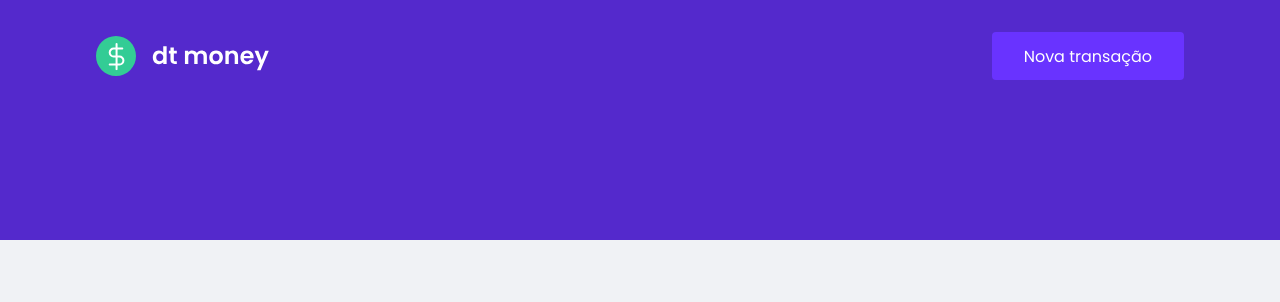
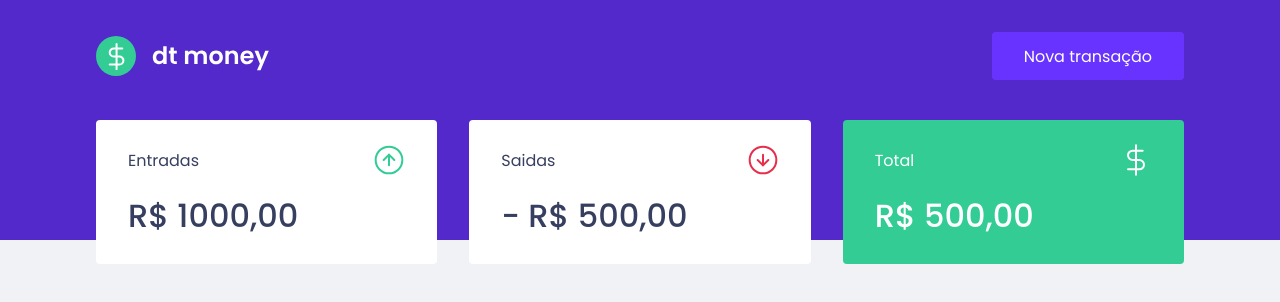
Before and after one commit to GuilhermeFujita/ignite-dtmoney, a React (Create React App) app: page / in a window 1280 px wide. Shown: the top 302 px of the page. Built offline with nearby package versions, Linux system fonts and the light colour scheme.

Commit message:
Summary - Structure and styles

```diff
--- a/public/index.html
+++ b/public/index.html
@@ -10,7 +10,7 @@
 
     <title>dtmoney</title>
 
-		<link href="https://fonts.googleapis.com/css2?family=Poppins:wght@400;600&display=swap" rel="stylesheet">
+		<link href="https://fonts.googleapis.com/css2?family=Poppins:wght@400;500;600&display=swap" rel="stylesheet">
   </head>
   <body>
     <noscript>You need to enable JavaScript to run this app.</noscript>
--- a/src/App.tsx
+++ b/src/App.tsx
@@ -1,11 +1,14 @@
 import React from 'react';
+import { Dashboard } from './components/Dashboard';
 import { Header } from './components/Header';
+
 import { GlobalStyle } from './styles/global';
 
 export function App() {
   return (
     <>
       <Header/>
+			<Dashboard/>
 			<GlobalStyle/>
     </>
   );
--- /dev/null
+++ b/src/components/Dashboard/index.tsx
@@ -0,0 +1,11 @@
+import React from 'react';
+import { Summary } from '../Summary';
+import { Container } from './styles';
+
+export function Dashboard() {
+	return (
+		<Container>
+			<Summary/>
+		</Container>
+	);
+}
--- /dev/null
+++ b/src/components/Dashboard/styles.ts
@@ -0,0 +1,7 @@
+import styled from 'styled-components';
+
+export const Container = styled.main`
+	max-width: 1120px;
+	margin: 0 auto;
+	padding: 2.5rem 1rem;
+`;
--- /dev/null
+++ b/src/components/Summary/index.tsx
@@ -0,0 +1,35 @@
+import IncomeImg from '../../assets/income.svg';
+import OutcomeImg from '../../assets/outcome.svg';
+import TotalImg from '../../assets/total.svg';
+
+import { Container } from "./styles";
+
+export function Summary() {
+	return (
+		<Container>
+			<div>
+				<header>
+					<p>Entradas</p>
+					<img src={IncomeImg} alt="Entradas"/>
+				</header>
+				<strong>R$ 1000,00</strong>
+			</div>
+
+			<div>
+				<header>
+					<p>Saidas</p>
+					<img src={OutcomeImg} alt="Saidas"/>
+				</header>
+				<strong>- R$ 500,00</strong>
+			</div>
+
+			<div className="highlight-background">
+				<header>
+					<p>Total</p>
+					<img src={TotalImg} alt="Total"/>
+				</header>
+				<strong>R$ 500,00</strong>
+			</div>
+		</Container>
+	);
+}
--- /dev/null
+++ b/src/components/Summary/styles.ts
@@ -0,0 +1,34 @@
+import styled from "styled-components";
+
+export const Container = styled.div`
+	display: grid;
+	grid-template-columns: repeat(3, 1fr);
+	gap: 2rem;
+	margin-top: -10rem;
+
+	div {
+		background: var(--shape);
+		padding: 1.5rem 2rem;
+		border-radius: 0.25rem;
+		color: var(--text-title);
+
+		header {
+			display: flex;
+			align-items: center;
+			justify-content: space-between;
+		}
+
+		strong {
+			display: block;
+			margin-top: 1rem;
+			font-size: 2rem;
+			font-weight: 500;
+			line-height: 3rem;
+		}
+
+		&.highlight-background {
+			background: var(--green);
+			color: #FFF;
+		}
+	}
+`;
--- a/src/styles/global.ts
+++ b/src/styles/global.ts
@@ -3,6 +3,7 @@
 export const GlobalStyle = createGlobalStyle`
 	:root {
 		--red:  #E52E4D;
+		--green: #33CC95;
 		--blue: #5429CC;
 
 		--blue-light: #6933FF;
```
